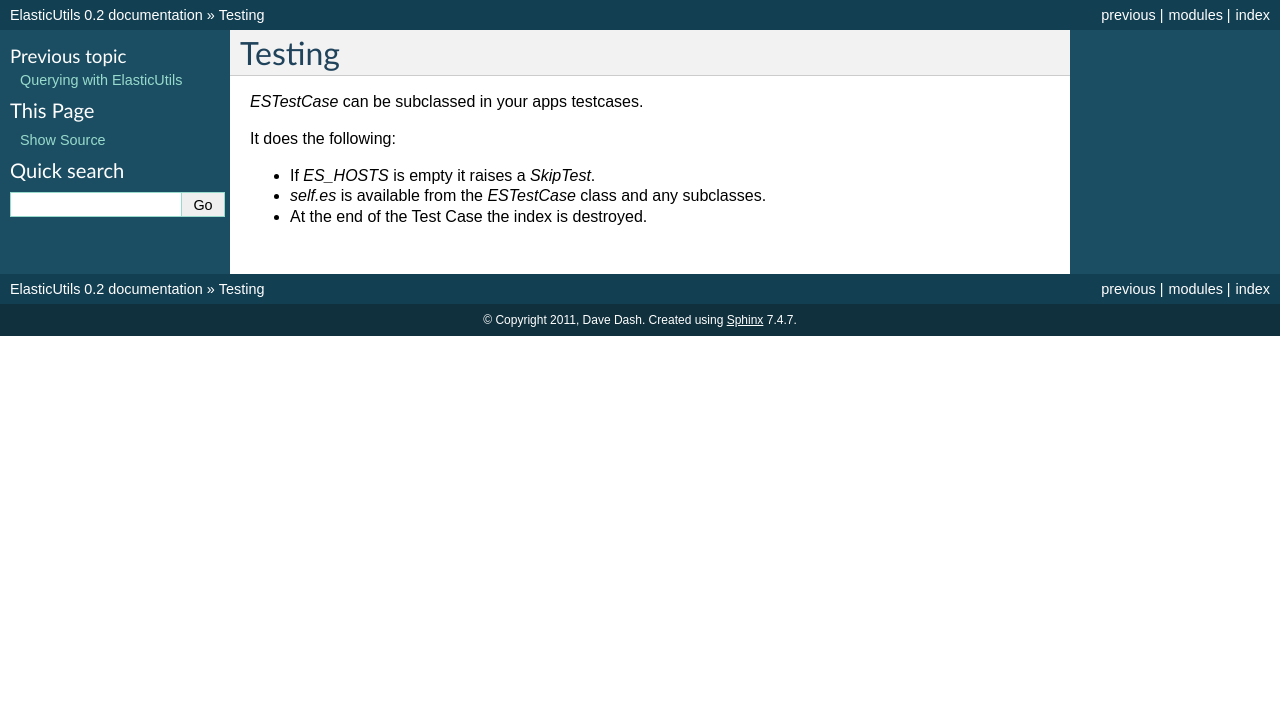
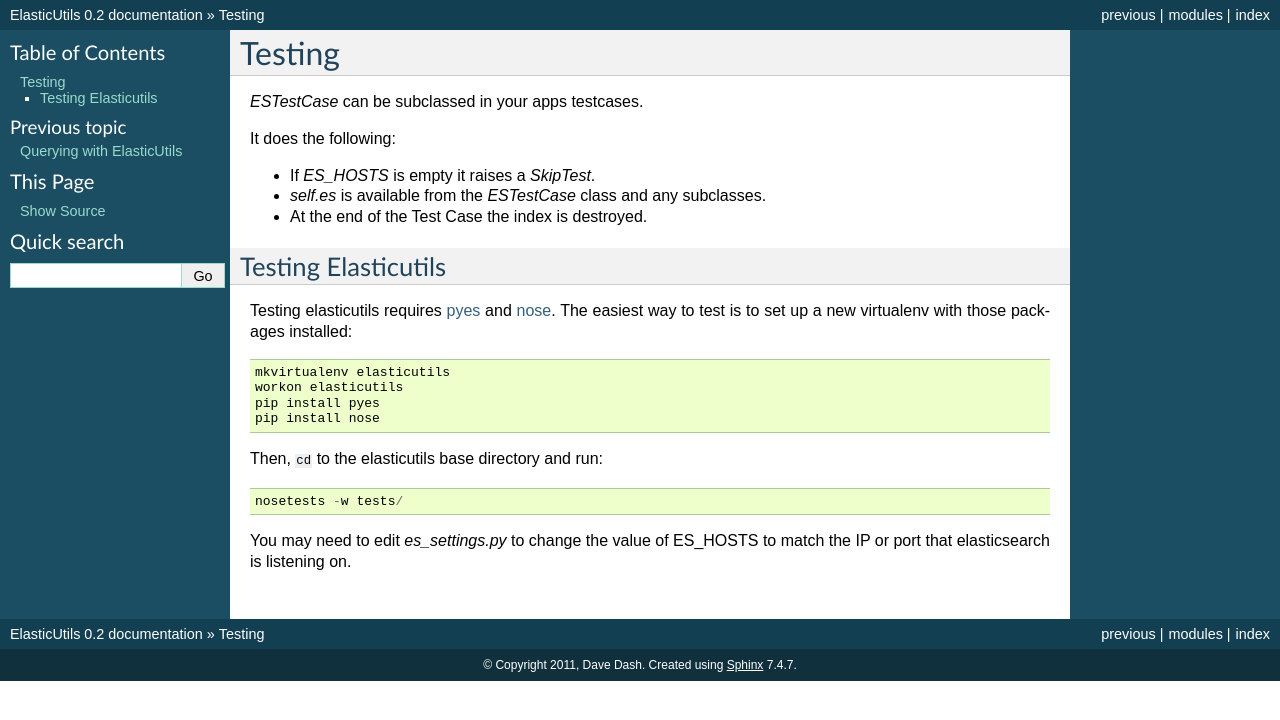
Before and after one commit to mozilla/elasticutils, a Sphinx documentation site: the page built from docs/testing.rst, in a window 1280 px wide. Shown: the top 720 px of the page. Built offline with Sphinx 7.4.7, drawn with Linux system fonts in a browser that asks for light colours.

Commit message:
Added section on running tests.

```diff
--- a/docs/testing.rst
+++ b/docs/testing.rst
@@ -9,3 +9,30 @@
 * If `ES_HOSTS` is empty it raises a `SkipTest`.
 * `self.es` is available from the `ESTestCase` class and any subclasses.
 * At the end of the Test Case the index is destroyed.
+
+
+Testing Elasticutils
+--------------------
+
+Testing elasticutils requires pyes_ and nose_. The easiest way to test is
+to set up a new virtualenv with those packages installed:
+
+::
+
+    mkvirtualenv elasticutils
+    workon elasticutils
+    pip install pyes
+    pip install nose
+
+Then, ``cd`` to the elasticutils base directory and run:
+
+::
+
+        nosetests -w tests/
+
+You may need to edit `es_settings.py` to change the value of ES_HOSTS to match
+the IP or port that elasticsearch is listening on.
+
+.. _pyes: http://pypi.python.org/pypi/pyes/
+
+.. _nose: http://somethingaboutorange.com/mrl/projects/nose/
```
